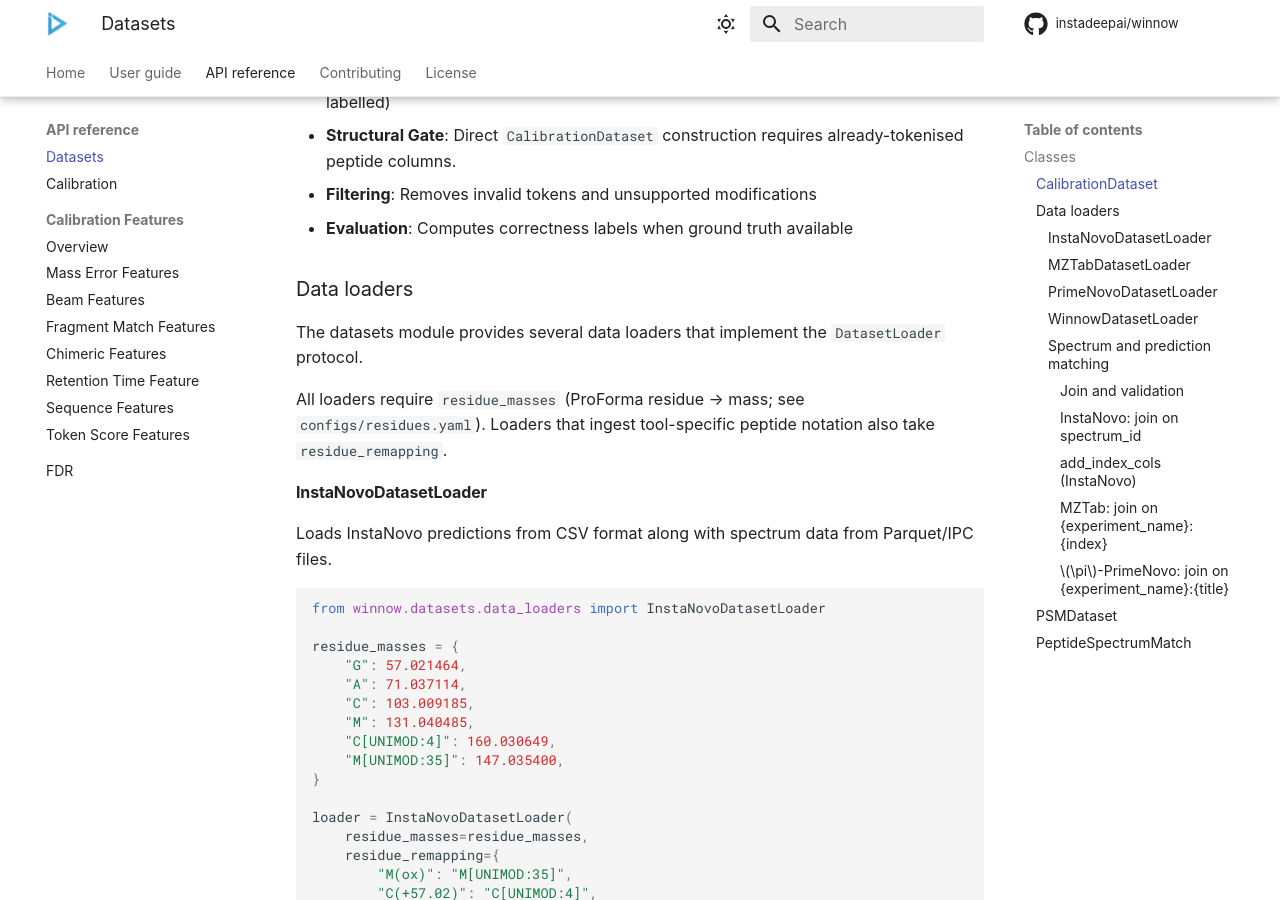
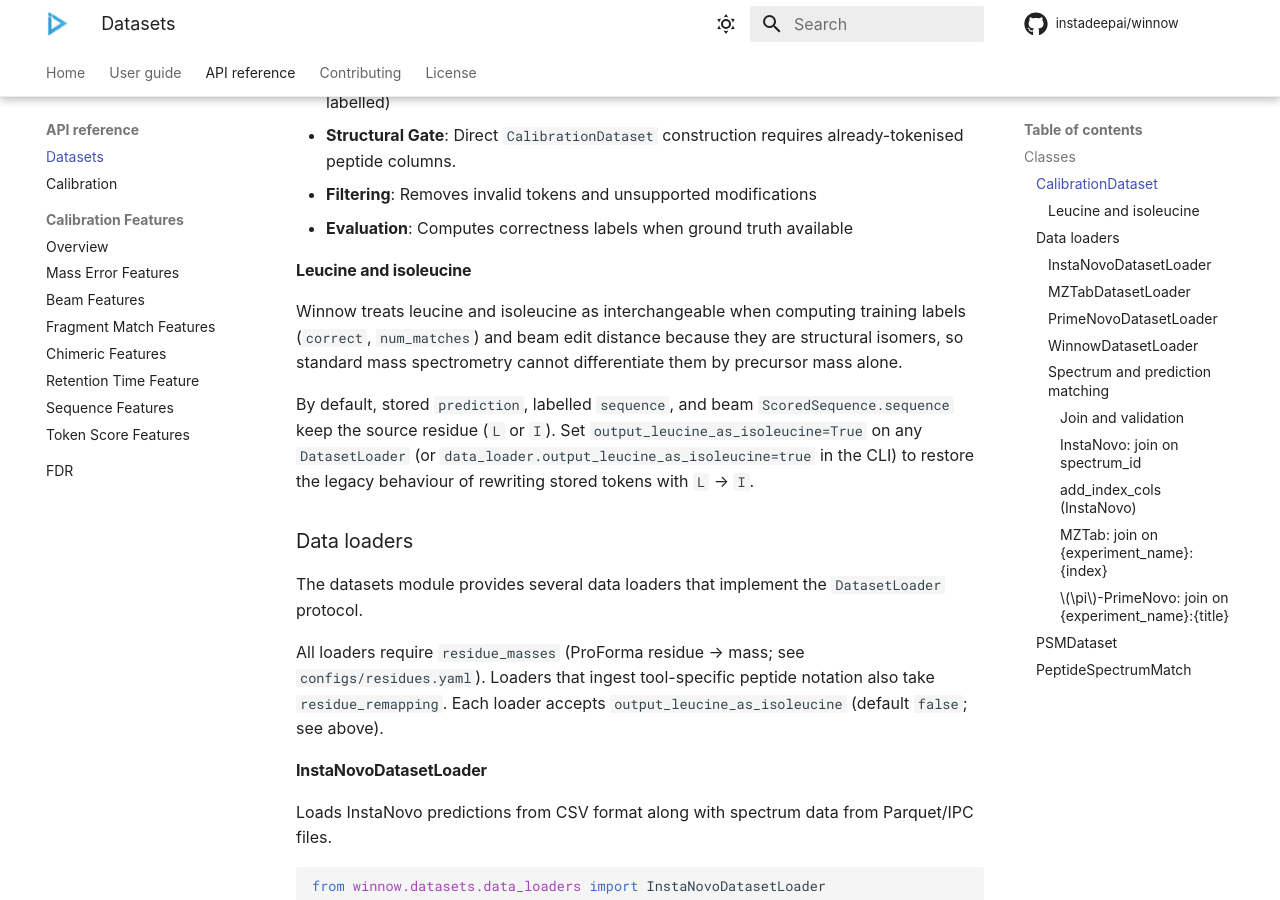
Before and after one commit to instadeepai/winnow, an MkDocs documentation site: the page built from docs/api/datasets.md, in a window 1280 px wide and 900 px high, scrolled down 1892 px. Built offline with MkDocs 1.6.1 and Material for MkDocs 9.7.7, drawn with Linux system fonts in a browser that asks for light colours; some web fonts are replaced; comment, search, counter and statistics services are not loaded.

Commit message:
docs: describe L/I handling and normalize_leucine
docs: rename flag normalize_leucine to output_leucine_as_isoleucine

```diff
--- a/docs/api/datasets.md
+++ b/docs/api/datasets.md
@@ -87,11 +87,17 @@ dataset.save(Path("output_directory"))
 - **Filtering**: Removes invalid tokens and unsupported modifications
 - **Evaluation**: Computes correctness labels when ground truth available
 
+#### Leucine and isoleucine
+
+Winnow treats leucine and isoleucine as interchangeable when computing training labels (`correct`, `num_matches`) and beam edit distance because they are structural isomers, so standard mass spectrometry cannot differentiate them by precursor mass alone.
+
+By default, stored `prediction`, labelled `sequence`, and beam `ScoredSequence.sequence` keep the source residue (`L` or `I`). Set `output_leucine_as_isoleucine=True` on any `DatasetLoader` (or `data_loader.output_leucine_as_isoleucine=true` in the CLI) to restore the legacy behaviour of rewriting stored tokens with `L` → `I`.
+
 ### Data loaders
 
 The datasets module provides several data loaders that implement the `DatasetLoader` protocol.
 
-All loaders require `residue_masses` (ProForma residue → mass; see `configs/residues.yaml`). Loaders that ingest tool-specific peptide notation also take `residue_remapping`.
+All loaders require `residue_masses` (ProForma residue → mass; see `configs/residues.yaml`). Loaders that ingest tool-specific peptide notation also take `residue_remapping`. Each loader accepts `output_leucine_as_isoleucine` (default `false`; see above).
 
 #### InstaNovoDatasetLoader
 
```
Also changed, not shown: docs/api/features/beam.md (+1 -1 lines), docs/cli.md (+1 -1 lines), docs/configuration.md (+2 -1 lines).
